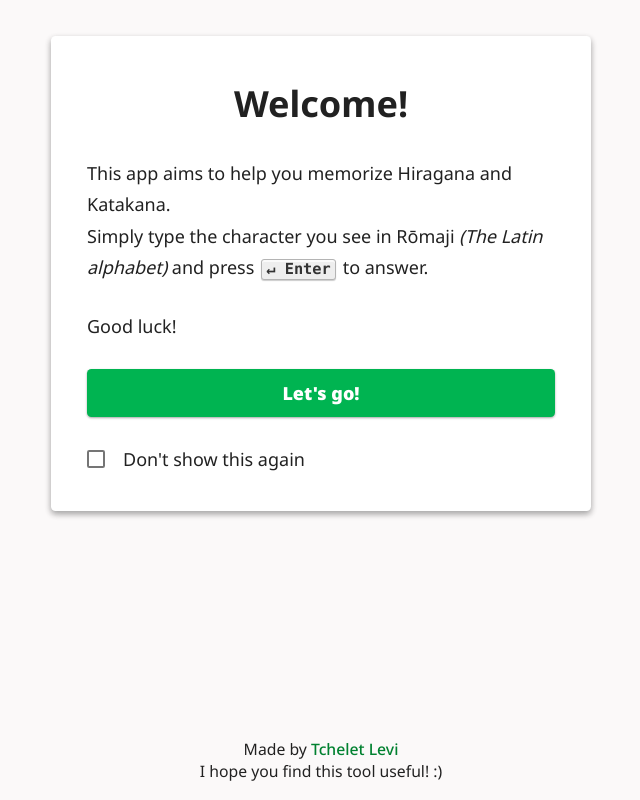
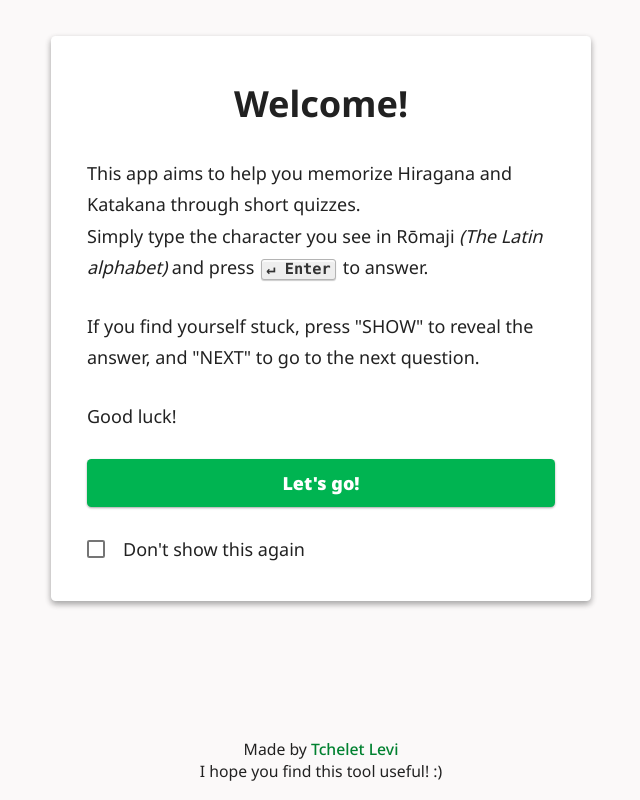
Before and after one commit to Tchelet-Levi/kana_renshu, a Svelte app: page / in a window 1280 px wide. Shown: the whole page, without its empty margins (319-959 px from the left). Built offline with nearby package versions, Linux system fonts and the light colour scheme.

Commit message:
small descriptive changes

```diff
--- a/src/main_page/QuizBox.svelte
+++ b/src/main_page/QuizBox.svelte
@@ -74,10 +74,13 @@
     <div class="welcome-container">
       <h1>Welcome!</h1>
       <p>
-        This app aims to help you memorize Hiragana and Katakana.<br />
-
+        This app aims to help you memorize Hiragana and Katakana through short quizzes.<br />
         Simply type the character you see in Rōmaji <em>(The Latin alphabet)</em> and press
         <kbd>{osSpecificEnter()}</kbd> to answer.
+      </p>
+      <p>
+        If you find yourself stuck, press "SHOW" to reveal the answer, and "NEXT" to go to the next
+        question.
       </p>
       <p class="gl">Good luck!</p>
 
--- a/src/main_page/options-menu/UserSettingsMenu.svelte
+++ b/src/main_page/options-menu/UserSettingsMenu.svelte
@@ -15,7 +15,7 @@
 <div class="user-settings-wrapper">
   <!-- Allow Illegal Characters -->
   <Switch
-    label="Enforce Romaji"
+    label="Enforce Rōmaji"
     description="Prevents you from typing '123!@#'' and other similar characters."
     checked={$userSettings.forceRomajiInput}
     onChange={(e) => updateStore(e, "forceRomajiInput")}
```
